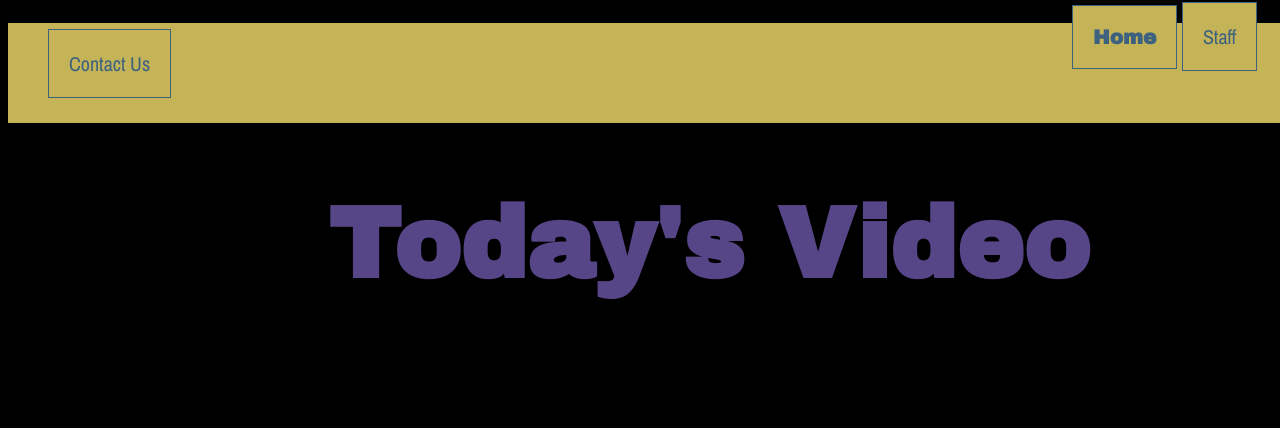
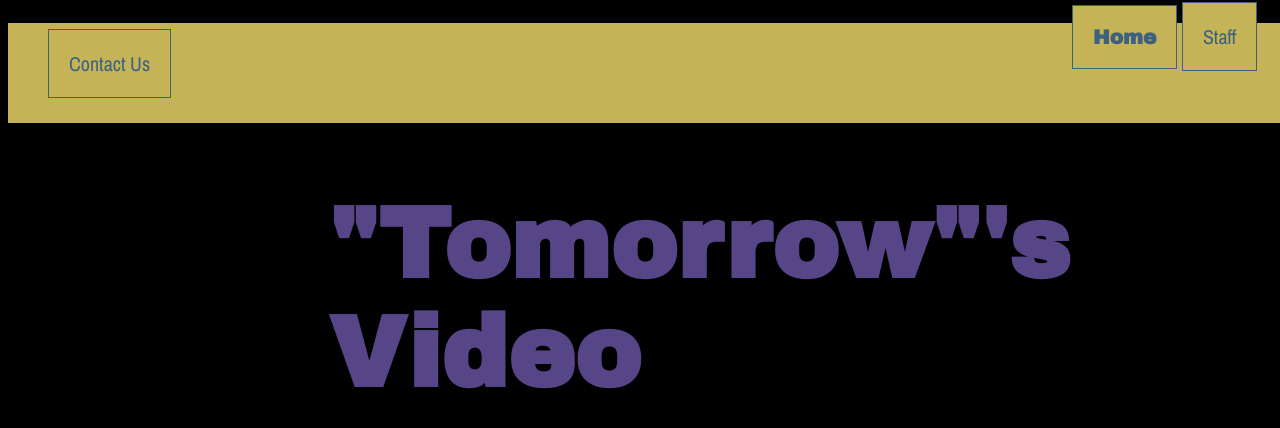
Before and after one commit to Griffithsc197/wchs, a plain HTML site: page index.html in a window 1280 px wide. Shown: the part 310-738 px from the top of the page. Drawn offline with nearby package versions, Linux system fonts and the light colour scheme; no server answers.

Commit message:
modified index file

```diff
--- a/index.html
+++ b/index.html
@@ -2,7 +2,7 @@
 <html>
 <head>
 <meta charset="utf-8">
-<title>WCHS Morning News</title>
+<title>CHANGED- get rekt</title>
 <link href="main.css" rel="stylesheet" type="text/css">
 <link href="https://fonts.googleapis.com/css?family=Archivo+Black:400,700" rel="stylesheet">
 <link href="https://fonts.googleapis.com/css?family=Archivo+Narrow:400,700" rel="stylesheet">
@@ -21,7 +21,7 @@
     </ul>
 
 <div id="video">
-  <h1 class="video">Today's Video</h1>
+  <h1 class="video">"Tomorrow"'s Video</h1>
     <script src="https://ajax.googleapis.com/ajax/libs/jquery/2.1.1/jquery.min.js"></script>
 
     <iframe id="youtube_video" width="500" height="500" frameborder="0" allowfullscreen></iframe>
```
Also changed, not shown: readme.txt (added).
